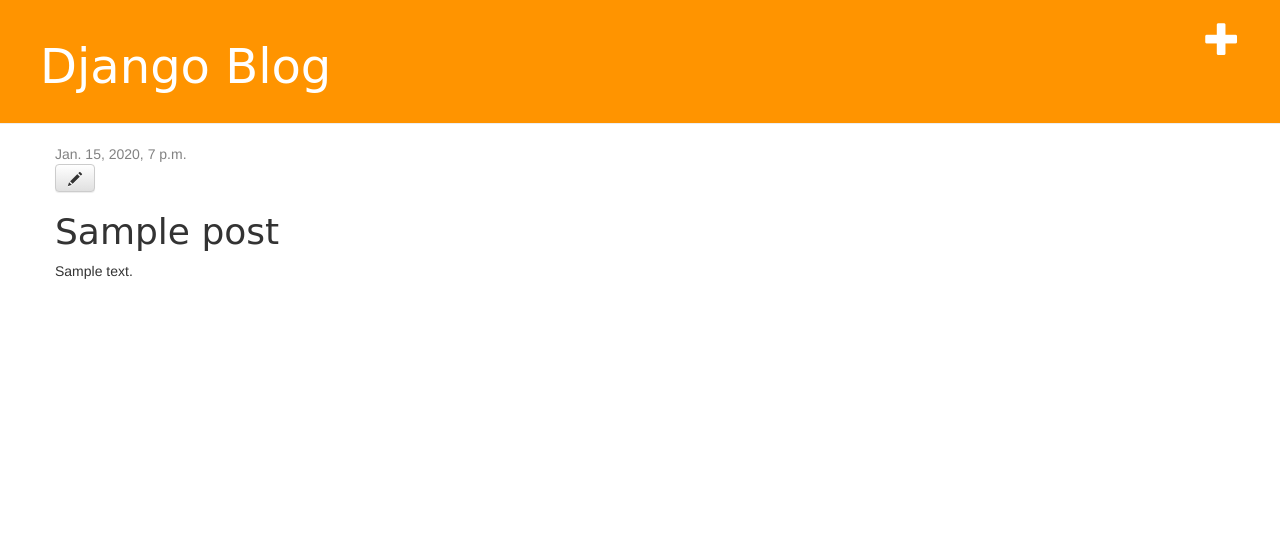
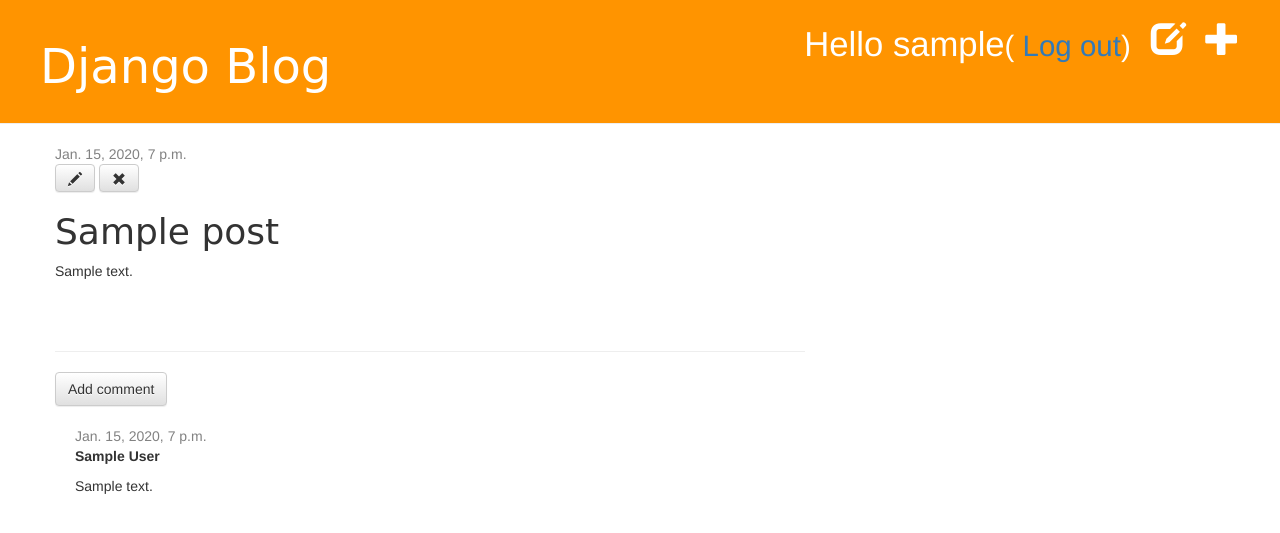
Before and after one commit to munhuuu/my-first-blog, a Django app: page /post/1/ in a window 1280 px wide. Shown: the top 533 px of the page. Run offline with Django 3.2, Linux system fonts and the light colour scheme; a user stored in the database is signed in; tables that the repository leaves empty hold one stand-in row (values such as "Sample post"); some libraries are stand-ins or nearby versions.

Commit message:
Finished 2nd

```diff
--- a/blog/admin.py
+++ b/blog/admin.py
@@ -1,6 +1,7 @@
 from django.contrib import admin
 
 # Register your models here.
-from .models import Post
+from .models import Post, Comment
 
 admin.site.register(Post)
+admin.site.register(Comment)
--- a/blog/models.py
+++ b/blog/models.py
@@ -12,5 +12,22 @@ class Post(models.Model):
 		self.published_date = timezone.now()
 		self.save()
 
+	def approved_comments(self):
+		return self.comments.filter(approved_comment = True)
+
 	def __str__(self):
 		return self.title
+
+class Comment(models.Model):
+	post = models.ForeignKey('blog.Post',related_name='comments')
+	author = models.CharField(max_length=200)
+	text = models.TextField()
+	created_date = models.DateTimeField(default = timezone.now)
+	approved_comment = models.BooleanField(default = False)
+
+	def approve(self):
+		self.approved_comment = True
+		self.save()
+
+	def __str__(self):
+		return self.text
--- a/blog/static/css/blog.css
+++ b/blog/static/css/blog.css
@@ -44,3 +44,7 @@ h1, h2, h3, h4 {
 .post h1 a, .post h1 a:visited {
     color: #000000;
 }
+
+.comment {
+    margin: 20px 0px 20px 20px;
+}
--- a/blog/templates/blog/base.html
+++ b/blog/templates/blog/base.html
@@ -11,9 +11,13 @@
 
 		<div class="page-header">
 			{% if user.is_authenticated %}
-				<a href="{% url 'post_new' %}" class="top-menu"><span class="glyphicon glyphicon-plus"></span></a>
+			<a href="{% url 'post_new' %}" class="top-menu"><span class="glyphicon glyphicon-plus"></span></a>
+			<a href="{% url 'post_draft_list' %}" class="top-menu"><span class="glyphicon glyphicon-edit"></span></a>
+			<p class="top-menu">Hello {{ user.username }}<small>(<a href="{% url 'logout' %}"> Log out</a>)</small></p>
+			{% else %}
+			<a href="{% url 'login' %}" class="top-menu"><span class="glyphicon glyphicon-lock"></span></a>
 			{% endif %}
-			<h1> <a href = "/"> Django Blog</a></h1>
+			<h1><a href="{% url 'blog.views.post_list' %}"> Django Blog</a></h1>
 		</div>
 		<div class="content container">
 			<div class="row">
--- a/blog/templates/blog/post_detail.html
+++ b/blog/templates/blog/post_detail.html
@@ -6,11 +6,36 @@
 			<div class="date">
 				{{post.published_date}}
 			</div>
+		{% else %}
+			<a class="btn btn-default" href="{% url 'blog.views.post_publish' pk=post.pk %}">Publish</a>
+
 		{% endif %}
 		{% if user.is_authenticated %}
 		<a class="btn btn-default" href="{% url 'post_edit' pk=post.pk %}"><span class = "glyphicon glyphicon-pencil"></span></a>
+		<a class="btn btn-default" href="{% url 'post_remove' pk=post.pk %}"><span class = "glyphicon glyphicon-remove"></span></a>
 		{% endif %}
 		<h1>{{post.title}}</h1>
 		<p>{{post.text|linebreaksbr}}</p>
 	</div>
+
+	<hr>
+	<a class = "btn btn-default" href="{% url 'add_comment_to_post' pk=post.pk %}">Add comment</a>
+	{% for comment in post.comments.all %}
+		{% if user.is_authenticated or comment.approved_comment %}
+		<div class = "comment">
+			<div class = "date">
+			{{comment.created_date}}
+			{%if not comment.approved_comment%}
+				<a class="btn btn-default" href="{% url 'comment_remove' pk=comment.pk %}"><span class="glyphicon glyphicon-remove"></span></a>
+				<a class="btn btn-default" href="{% url 'comment_approve' pk=comment.pk %}"><span class="glyphicon glyphicon-ok"></span></a>
+			{% endif %}
+
+			</div>
+    		<strong> {{comment.author}} </strong>
+    		<p> {{comment.text|linebreaks}}</p>
+    	</div>
+    	{% endif %}
+    {% empty %}
+    	<p>No comments here yet :(</p>
+    {% endfor %}
 {% endblock %}
--- a/blog/templates/blog/post_list.html
+++ b/blog/templates/blog/post_list.html
@@ -3,10 +3,11 @@
 		{% for post in posts %}
 			<div class="post">
 		  		<div class="date">
-				{{post.published_date}}
+					{{post.published_date}}
 				</div>
 				<h1><a href="{% url 'post_detail' pk=post.pk %}">{{post.title}}</a></h1>
 				<p>{{post.text|linebreaksbr}}</p>
+				<a href = "{% url 'blog.views.post_detail' pk=post.pk %}"> Comments: {{post.approved_comments.count}} </a>
 			</div>
 		{% endfor %}
 	{% endblock %}
--- a/blog/urls.py
+++ b/blog/urls.py
@@ -6,4 +6,10 @@ urlpatterns = [
 	url(r'^post/(?P<pk>\d+)/$',views.post_detail,name='post_detail'),
 	url(r'^post/new/$',views.post_new,name='post_new'),
 	url(r'^post/(?P<pk>\d+)/edit/$',views.post_edit,name='post_edit'),
+	url(r'^drafts/$',views.post_draft_list,name='post_draft_list'),
+	url(r'^post/(?P<pk>\d+)/publish/$',views.post_publish,name='post_publish'),
+	url(r'^post/(?P<pk>\d+)/remove/$',views.post_remove,name='post_remove'),
+	url(r'^post/(?P<pk>\d+)/comment/$',views.add_comment_to_post,name='add_comment_to_post'),
+	url(r'^post/(?P<pk>\d+)/approve/$',views.comment_approve,name='comment_approve'),
+	url(r'^post/(?P<pk>\d+)/remove/$',views.comment_remove,name='comment_remove'),
 ]
--- a/blog/views.py
+++ b/blog/views.py
@@ -1,27 +1,32 @@
 from django.shortcuts import render, get_object_or_404, redirect
 from django.utils import timezone
-from .models import Post
-from .forms import PostForm
+from .models import Post, Comment
+from .forms import PostForm , CommentForm
+from django.contrib.auth.decorators import login_required
+
 
 # Create your views herepyt¥.
+
 def post_list(request):
 	posts = Post.objects.filter(published_date__lte=timezone.now()).order_by('published_date')
 	return render(request, 'blog/post_list.html',{'posts':posts})
 def post_detail(request,pk):
 	post = get_object_or_404(Post, pk=pk)
 	return render(request,'blog/post_detail.html',{'post':post})
+@login_required
 def post_new(request):
 	if request.method == "POST":
 		form = PostForm(request.POST)
 		if form.is_valid():
 			post = form.save(commit=False)
 			post.author = request.user
-			post.published_date = timezone.now()
 			post.save()
 			return redirect('post_detail',pk=post.pk)
 	else:
 			form = PostForm()
 	return render(request,'blog/post_edit.html',{'form':form})
+
+@login_required
 def post_edit(request, pk):
 	post = get_object_or_404(Post,pk=pk)
 	if request.method == "POST":
@@ -29,9 +34,51 @@ def post_edit(request, pk):
 		if form.is_valid():
 			post = form.save(commit = False)
 			post.author = request.user
-			post.published_date = timezone.now()
 			post.save()
 			return redirect('post_detail',pk=post.pk)
 	else:
 		form = PostForm(instance=post)
 	return render(request,'blog/post_edit.html',{'form':form})
+@login_required
+def post_draft_list(request):
+	posts = Post.objects.filter(published_date__isnull=True).order_by('published_date')
+	return render(request,'blog/post_draft_list.html',{'posts':posts})
+@login_required
+def post_publish(request,pk):
+	post = get_object_or_404(Post,pk=pk)
+	post.publish()
+	return redirect('blog.views.post_detail',pk=pk)
+
+def publish(self):
+	self.published_date = timezone.now()
+	self.save()
+@login_required
+def post_remove(request,pk):
+	post = get_object_or_404(Post,pk=pk)
+	post.delete()
+	return redirect('blog.views.post_list')
+
+def add_comment_to_post(request,pk):
+	post = get_object_or_404(Post,pk=pk)
+	if request.method == "POST":
+		form = CommentForm(request.POST)
+		if form.is_valid():
+			comment = form.save(commit=False)
+			comment.post = post
+			comment.save()
+			return redirect('blog.views.post_detail',pk=post.pk)
+	else:
+		form = CommentForm()
+	return render(request, 'blog/add_comment_to_post.html',{'form':form})
+
+@login_required
+def comment_approve(request,pk):
+	comment = get_object_or_404(Comment, pk=pk)
+	comment.approve()
+	return redirect('blog.views.post_detail',pk=comment.post.pk)
+@login_required
+def comment_remove(request,pk):
+	comment = get_object_or_404(Comment, pk=pk)
+	post_pk = comment.post.pk
+	comment.delete()
+	return redirect('blog.views.post_detail',pk=post.pk)
--- a/mysite/settings.py
+++ b/mysite/settings.py
@@ -121,3 +121,5 @@ USE_TZ = True
 
 STATIC_URL = '/static/'
 STATIC_ROOT = os.path.join(BASE_DIR, 'static')
+
+LOGIN_REDIRECT_URL = '/'
--- a/mysite/urls.py
+++ b/mysite/urls.py
@@ -1,23 +1,14 @@
-"""mysite URL Configuration
+from django.conf.urls import url, include
+from django.contrib.auth import views
+from django.contrib import admin
 
-The `urlpatterns` list routes URLs to views. For more information please see:
-    https://docs.djangoproject.com/en/1.9/topics/http/urls/
-Examples:
-Function views
-    1. Add an import:  from my_app import views
-    2. Add a URL to urlpatterns:  url(r'^$', views.home, name='home')
-Class-based views
-    1. Add an import:  from other_app.views import Home
-    2. Add a URL to urlpatterns:  url(r'^$', Home.as_view(), name='home')
-Including another URLconf
-    1. Add an import:  from blog import urls as blog_urls
-    2. Import the include() function: from django.conf.urls import url, include
-    3. Add a URL to urlpatterns:  url(r'^blog/', include(blog_urls))
-"""
-from django.conf.urls import url, include
-from django.contrib import admin
+admin.autodiscover()
+
 
 urlpatterns = [
     url(r'^admin/', admin.site.urls),
+    url(r'^accounts/login/$',views.login,name='login'),
+    url(r'^accounts/logout/$',views.logout,name='logout',kwargs={'next_page':'/'}),
     url(r'',include('blog.urls')),
+
 ]
```
Also changed, not shown: blog/forms.py (+7 -1 lines), blog/templates/blog/add_comment_to_post.html (added, +10 -0 lines), blog/templates/blog/post_draft_list.html (added, +11 -0 lines), blog/templates/registration/login.html (added, +26 -0 lines), blog/migrations/0002_comment.py (added).
